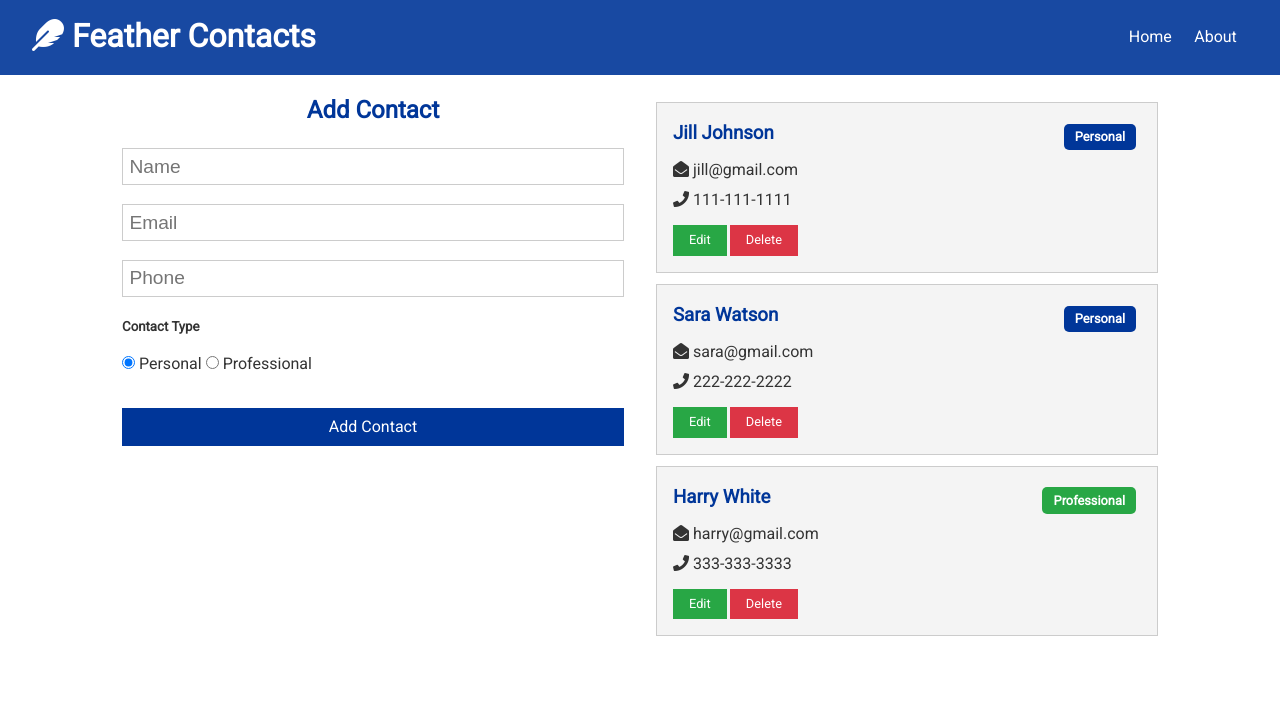
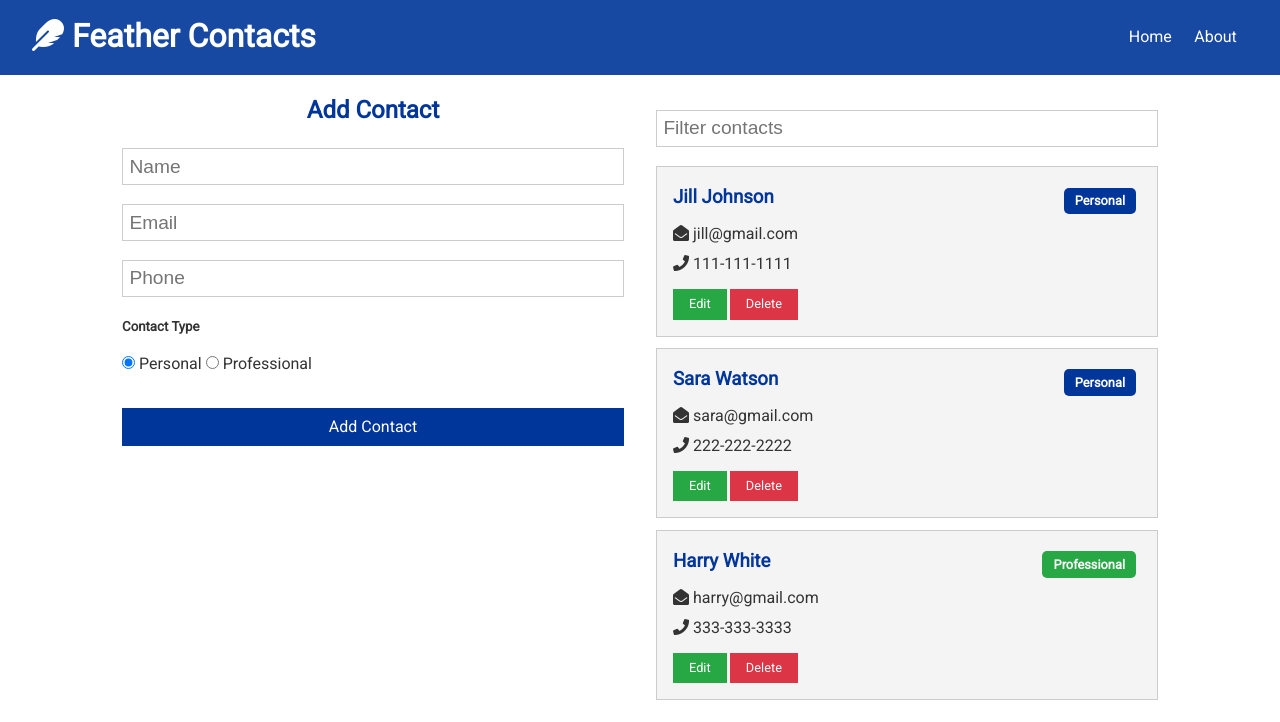
Before and after one commit to znss1989/contacts-book, a React (Create React App) app in the folder client/: page / in a window 1280 px wide. Shown: the top 722 px of the page. Built offline with nearby package versions, Linux system fonts and the light colour scheme.

Commit message:
implement contacts filter

```diff
--- /dev/null
+++ b/client/src/components/contacts/ContactFilter.js
@@ -0,0 +1,36 @@
+import React, { useContext, useRef, useEffect } from 'react';
+
+import ContactContext from '../../context/contact/contactContext';
+
+const ContactFilter = () => {
+  const contactContext = useContext(ContactContext);
+  const { filtered, filterContacts, clearFilter } = contactContext;
+  const text = useRef('');
+
+  useEffect(() => {
+    if (filtered === null) {
+      text.current.value = '';
+    }
+  });
+
+  const handleChange = event => {
+    if (text.current.value !== '') {
+      filterContacts(event.target.value);
+    } else {
+      clearFilter();
+    }
+  };
+
+  return (
+    <form>
+      <input
+        ref={ text }
+        type="text"
+        placeholder="Filter contacts"
+        onChange={ handleChange }
+      />
+    </form>
+  )
+};
+
+export default ContactFilter;
--- a/client/src/components/contacts/Contacts.js
+++ b/client/src/components/contacts/Contacts.js
@@ -6,19 +6,26 @@ import ContactItem from './ContactItem';
 const Contacts = () => {
   const contactContext = useContext(ContactContext);
 
-  const { contacts } = contactContext;
+  const { contacts, filtered } = contactContext;
 
+  const contactToItem = contact => (
+    <ContactItem
+      key={ contact.id }
+      contact={ contact }
+    />
+  );
 
   return (
+    contacts.length === 0 ?
+    <h4>Please add a contact</h4> :
     <Fragment>
-      { contacts.map(contact => (
-        <ContactItem
-          key={ contact.id }
-          contact={ contact }
-        />
-      )) }
+      {
+        filtered === null ?
+        contacts.map(contactToItem) :
+        filtered.map(contactToItem)
+      }
     </Fragment>
-  )
+  );
 };
 
 export default Contacts;
--- a/client/src/components/pages/Home.js
+++ b/client/src/components/pages/Home.js
@@ -1,6 +1,7 @@
 import React from 'react';
 
 import ContactForm from '../contacts/ContactForm';
+import ContactFilter from '../contacts/ContactFilter';
 import Contacts from '../contacts/Contacts';
 
 const Home = () => {
@@ -10,6 +11,7 @@ const Home = () => {
         <ContactForm />
       </div>
       <div>
+        <ContactFilter />
         <Contacts />
       </div>
     </div>
--- a/client/src/context/contact/ContactState.js
+++ b/client/src/context/contact/ContactState.js
@@ -40,7 +40,7 @@ const ContactState = props => {
       },
     ],
     current: null,
-    filtered: []
+    filtered: null
   };
 
   const [state, dispatch] = useReducer(contactReucer, initialState);
--- a/client/src/context/contact/contactReducer.js
+++ b/client/src/context/contact/contactReducer.js
@@ -48,7 +48,7 @@ export default (state, action) => {
     case CLEAR_FILTER:
         return {
           ...state,
-          filtered: []
+          filtered: null
         };
     default:
       return state;
```
